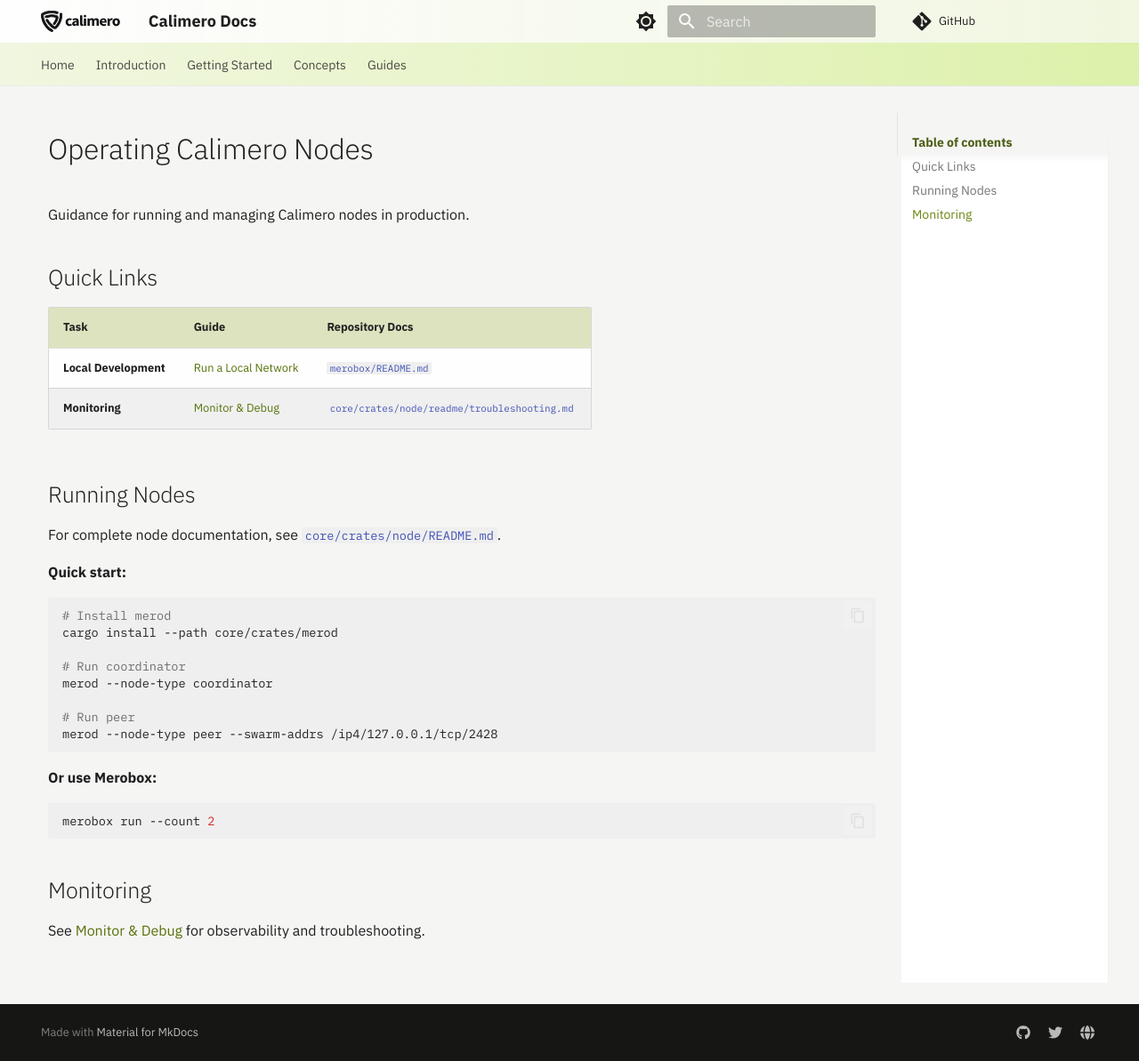
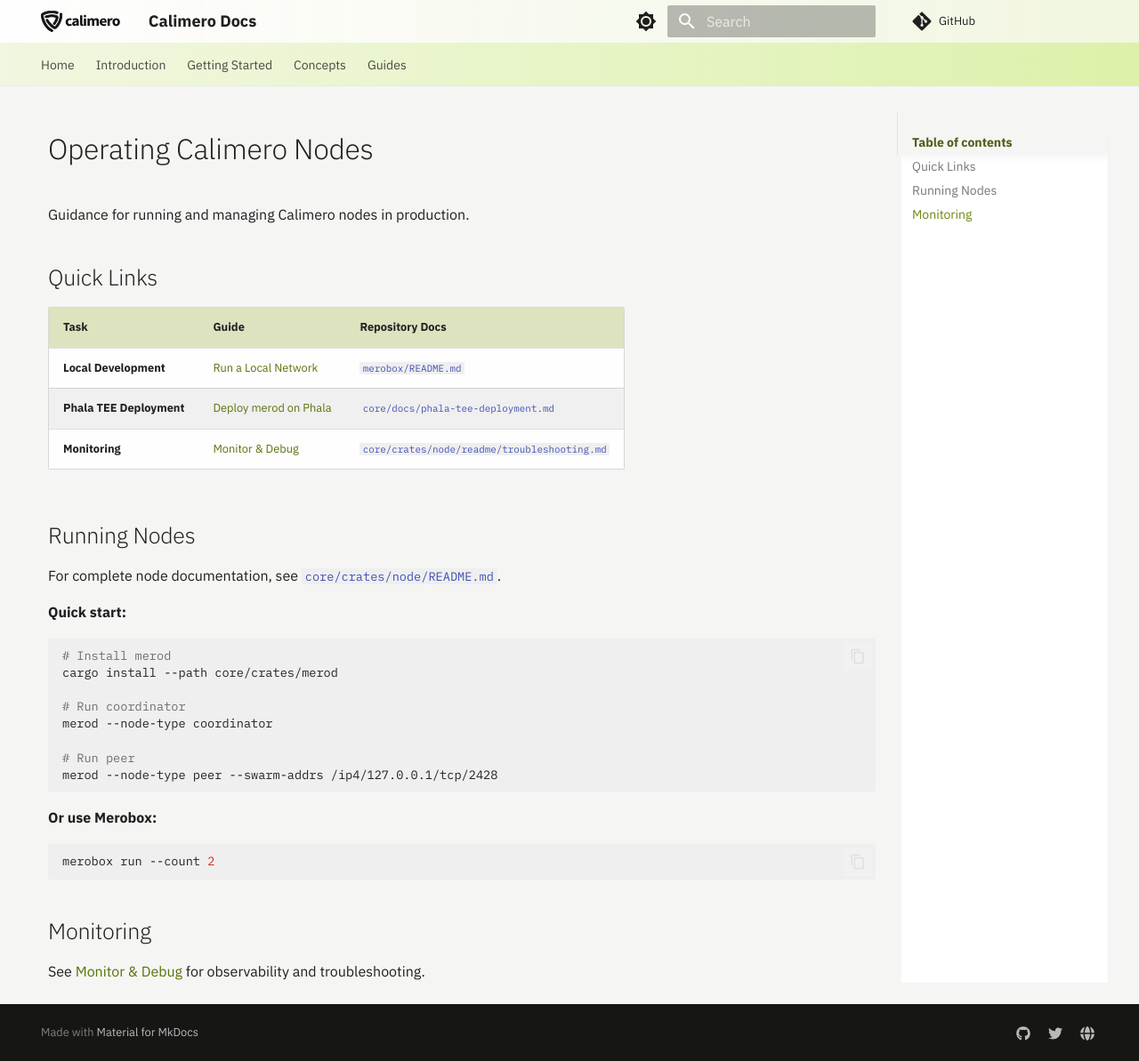
Before and after one commit to calimero-network/docs, an MkDocs documentation site: the page built from docs/operator-track/index.md, in a window 1280 px wide and 1193 px high. Shown: the whole window at 89% size. Built offline with MkDocs 1.6.1 and Material for MkDocs 9.7.7, drawn with Linux system fonts in a browser that asks for light colours; comment, search, counter and statistics services are not loaded.

Commit message:
docs: add Phala TEE deployment link to operator track
Made-with: Cursor

```diff
--- a/docs/operator-track/index.md
+++ b/docs/operator-track/index.md
@@ -7,6 +7,7 @@ Guidance for running and managing Calimero nodes in production.
 | Task | Guide | Repository Docs |
 | --- | --- | --- |
 | **Local Development** | [Run a Local Network](run-a-local-network.md) | [`merobox/README.md`](https://github.com/calimero-network/merobox#readme) |
+| **Phala TEE Deployment** | [Deploy merod on Phala](https://github.com/calimero-network/core/blob/master/docs/phala-tee-deployment.md) | [`core/docs/phala-tee-deployment.md`](https://github.com/calimero-network/core/blob/master/docs/phala-tee-deployment.md) |
 | **Monitoring** | [Monitor & Debug](monitor-and-debug.md) | [`core/crates/node/readme/troubleshooting.md`](https://github.com/calimero-network/core/blob/master/crates/node/readme/troubleshooting.md) |
 
 ## Running Nodes
```
